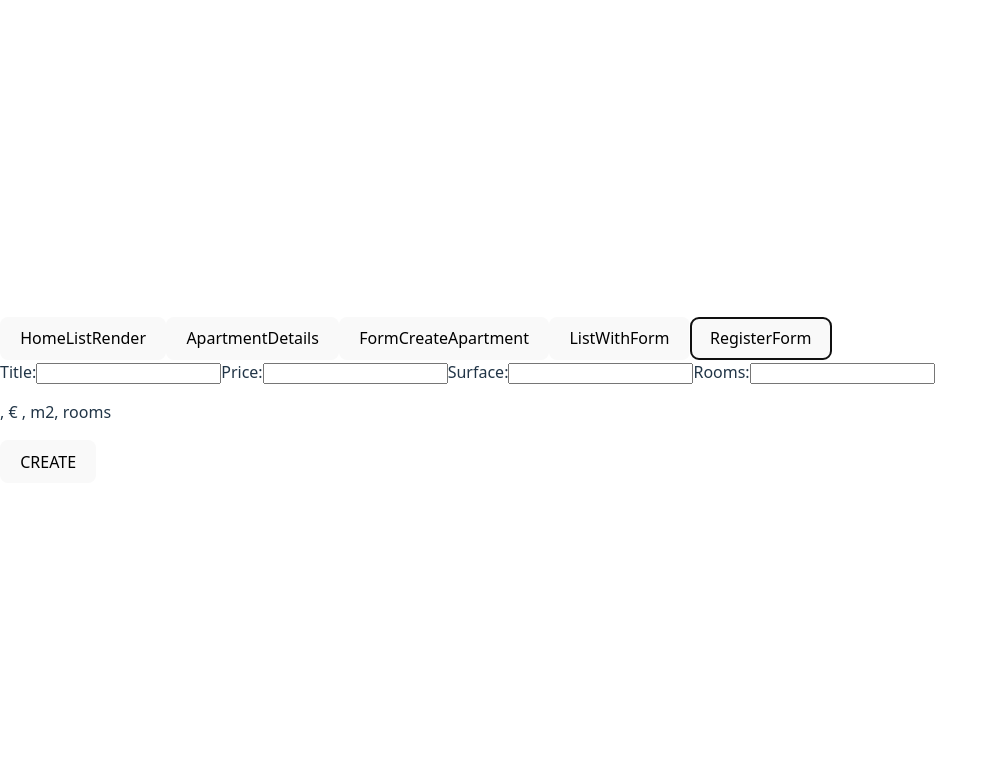
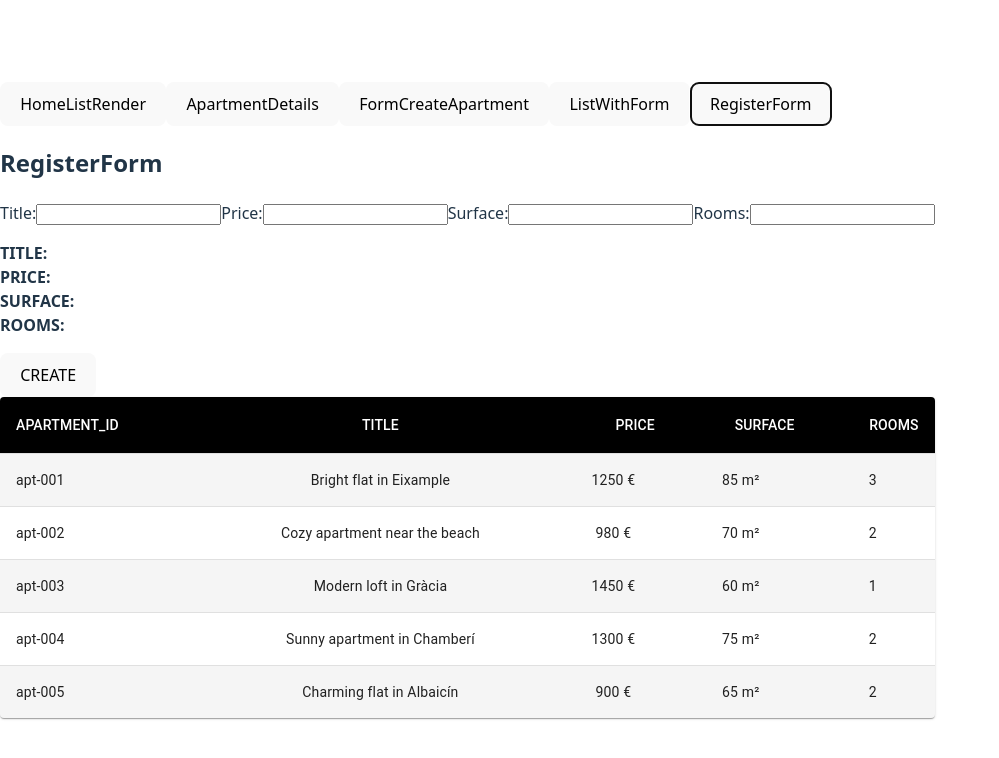
Before and after one commit to nilsanca97/ApartmentPredictor-React, a React (Vite) app in the folder apartment-predictor-react/: page / in a window 1280 px wide. Both pictures are taken after a click on the button "RegisterForm". Shown: the top 758 px of the page, without its empty margins (0-999 px from the left). Built offline with nearby package versions, Linux system fonts and the light colour scheme.

Commit message:
5.2 view registerForm with clean Id. generated by React, no by user.

```diff
--- a/apartment-predictor-react/src/components/RegisterForm.jsx
+++ b/apartment-predictor-react/src/components/RegisterForm.jsx
@@ -1,13 +1,12 @@
 import { useState } from "react";
+import HomeListRender from "./HomeListRender";
+import { apartments } from "../data/apartments";
+import CustomizedTables from "../components/CustomizedTables"
 
-const initialApartments = [
-  { id: 0, name: "test apartment 0", price: "100€" },
-  { id: 1, name: "Bright flat in Eixample", price: "80€" },
-  { id: 2, name: "Cozy apartment near the beach", price: "500€" },
-];
 export default function RegisterForm() {
+  //let idNewApartment = 5++;
   const [isRegistered, setIsRegistered] = useState(false);
-  const [apartments, setAparments] = useState(initialApartments);
+  const [apartmentsList, setAparmentsList] = useState(apartments);
   const [formData, setFormData] = useState({
     id: "",
     title: "",
@@ -16,20 +15,23 @@ export default function RegisterForm() {
     rooms: "",
   });
 
-  if (isRegistered) {
+  /*if (isRegistered) {
     return (
       <>
         <h4>
-          Apartment {formData.id} created sucessfull. Here below you have details of apartment
+          Apartment {apartmentsList.id} created sucessfull. Here below you have details of apartment
           created.{" "}
         </h4>{" "}
         <b> TITLE: </b> {formData.title},
         <b> PRICE: </b> {formData.price},
         <b> SURFACE: </b> {formData.surface},
         <b> ROOMS: </b> {formData.rooms}
+        <CustomizedTables
+          apartments= {apartmentsList}
+        />
       </>
     );
-  }
+  }*/
 
   /*const handleChange = (e) => {
     const { name, value } = e.target;
@@ -76,15 +78,23 @@ export default function RegisterForm() {
 
   const handleSubmit = (e) => {
     e.preventDefault();
-    console.log("Form submitted with:", formData);
-    setIsRegistered(true);
-  };
+    const idNewApt = apartmentsList.length +1;
 
+    const newApartment = {
+      ...formData,
+      id: idNewApt
+    };
+
+    setAparmentsList([
+      ...apartmentsList,
+      newApartment
+    ]);
+
+    //setIsRegistered(true);
+  }
   return (
     <>
-    {/*<div className="card">*/}
-
-      {/*<h1>RegisterForm22 < /h1>*/}
+      <h2>RegisterForm </h2>
       <form onSubmit={handleSubmit}>
 
             <label>
@@ -104,12 +114,15 @@ export default function RegisterForm() {
                 <input value={formData.rooms} onChange={handleRooms} />
             </label>
             <p>
-                {formData.title}{', '}
-                {formData.price}{'€ , '}
-                {formData.surface}{'m2, '}
-                {formData.rooms}{' rooms'}
+                <b> TITLE: </b> {formData.title} <br />
+                <b> PRICE: </b> {formData.price} <br />
+                <b> SURFACE: </b> {formData.surface} <br />
+                <b> ROOMS: </b> {formData.rooms}
             </p>
             <button type="submit">CREATE</button>
+            <CustomizedTables
+          apartments= {apartmentsList}
+        />
         </form>
     </>
   );
```
